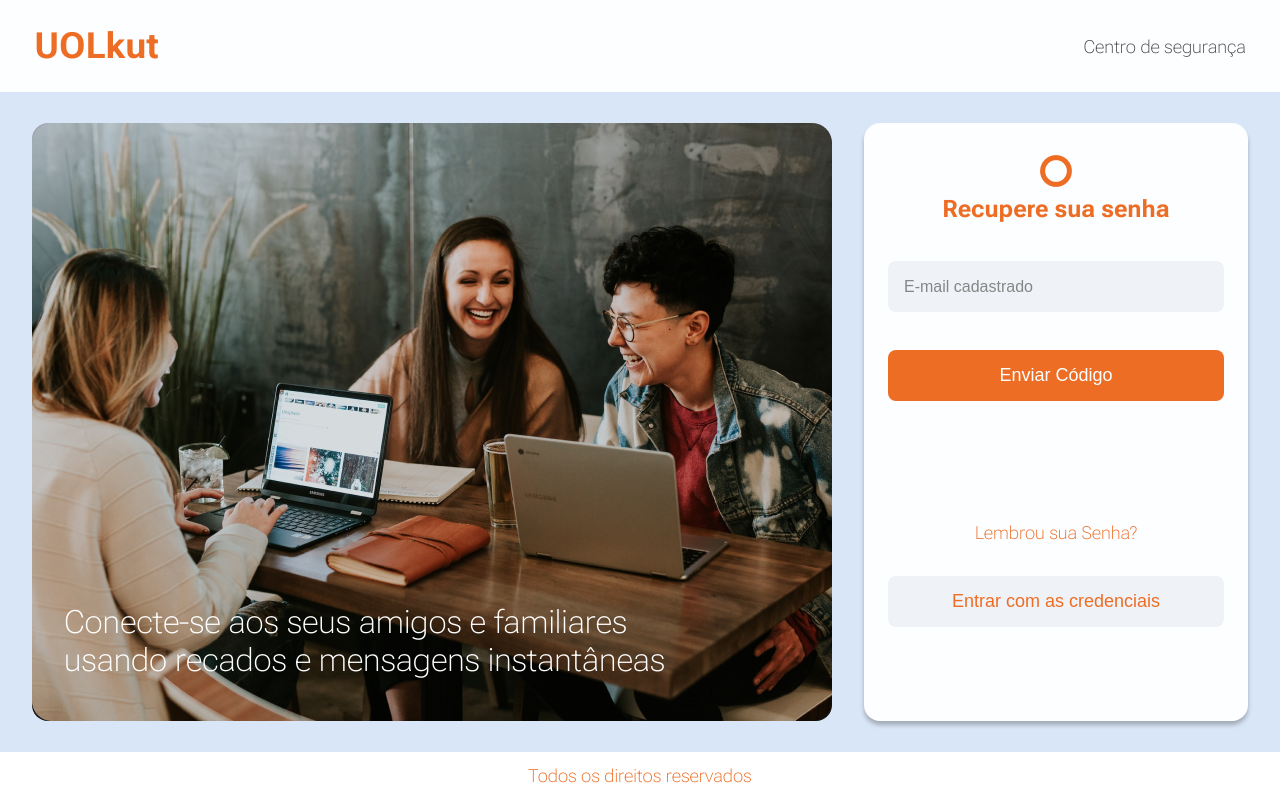
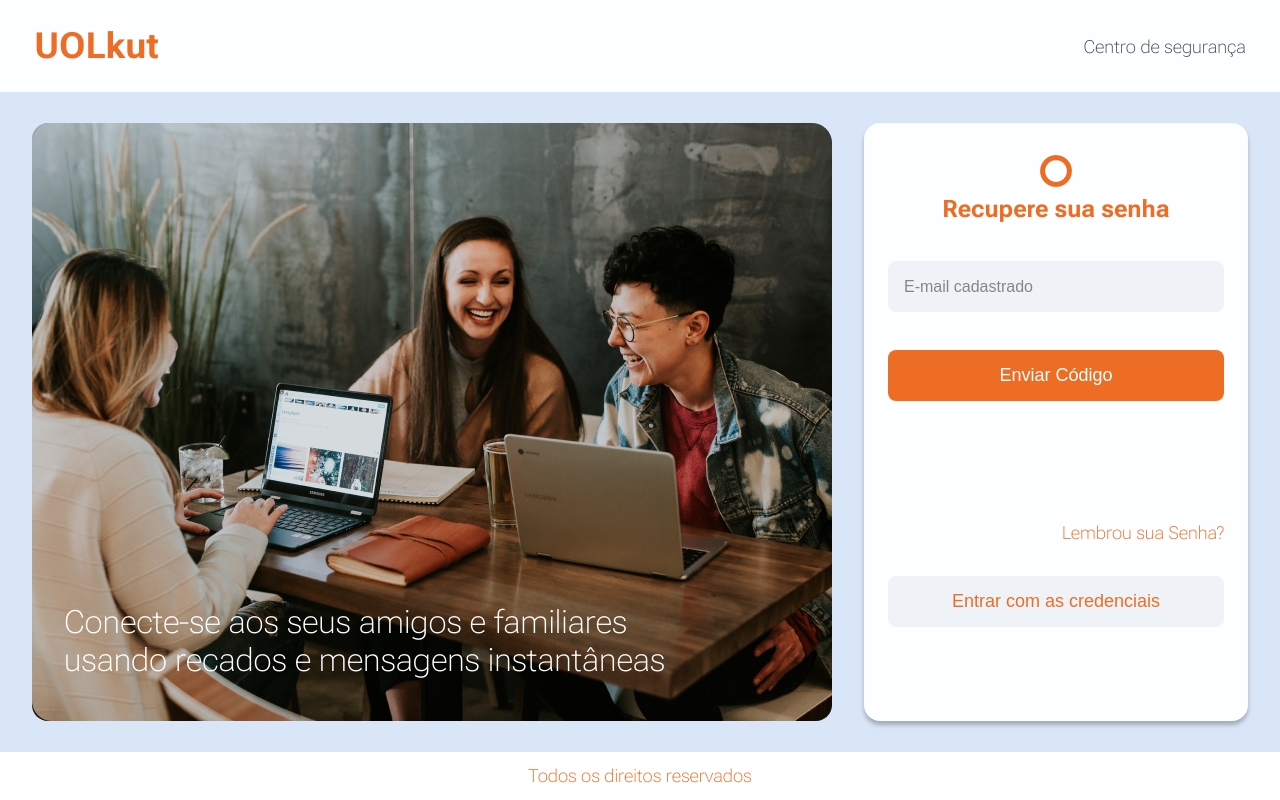
Before and after one commit to vitormen/Desafio-Semana-X-, a React (Vite) app: page /passwordrecovery in a window 1280 px wide. Built offline with nearby package versions, Linux system fonts and the light colour scheme; a web font is replaced by a local one.

Commit message:
:sparkles: feat: Now the "Lembrou sua senha" button works and redirects to the login page

```diff
--- a/src/pages/PasswordRecovery/index.tsx
+++ b/src/pages/PasswordRecovery/index.tsx
@@ -33,10 +33,9 @@ const PasswordRecovery = () => {
             <C.SendButton>Enviar Código</C.SendButton>
           </C.StyledLink>
 
-          {/*Vai ser necessario mudar isso no futuro para que se torne algo clicavel, pois no momento se trata somente de uma TAG <P></P>*/}
-          <C.ClickText>
-            <p>Lembrou sua Senha?</p>
-          </C.ClickText>
+          <C.StyledLink to="/">
+            <C.ClickText > <p>Lembrou sua Senha? </p> </C.ClickText>
+          </C.StyledLink>
 
           <C.AlternativeButton>Entrar com as credenciais</C.AlternativeButton>
         </C.RecoveryMenu>
```
